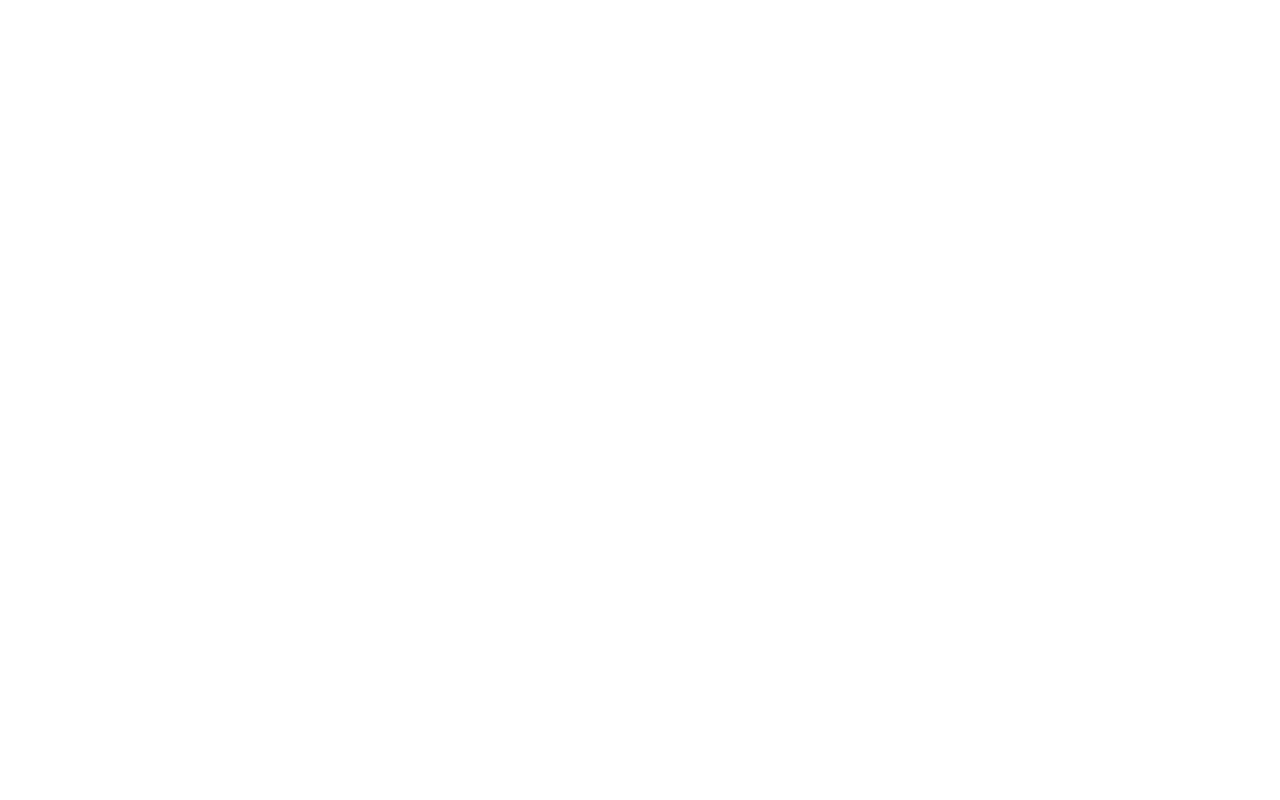
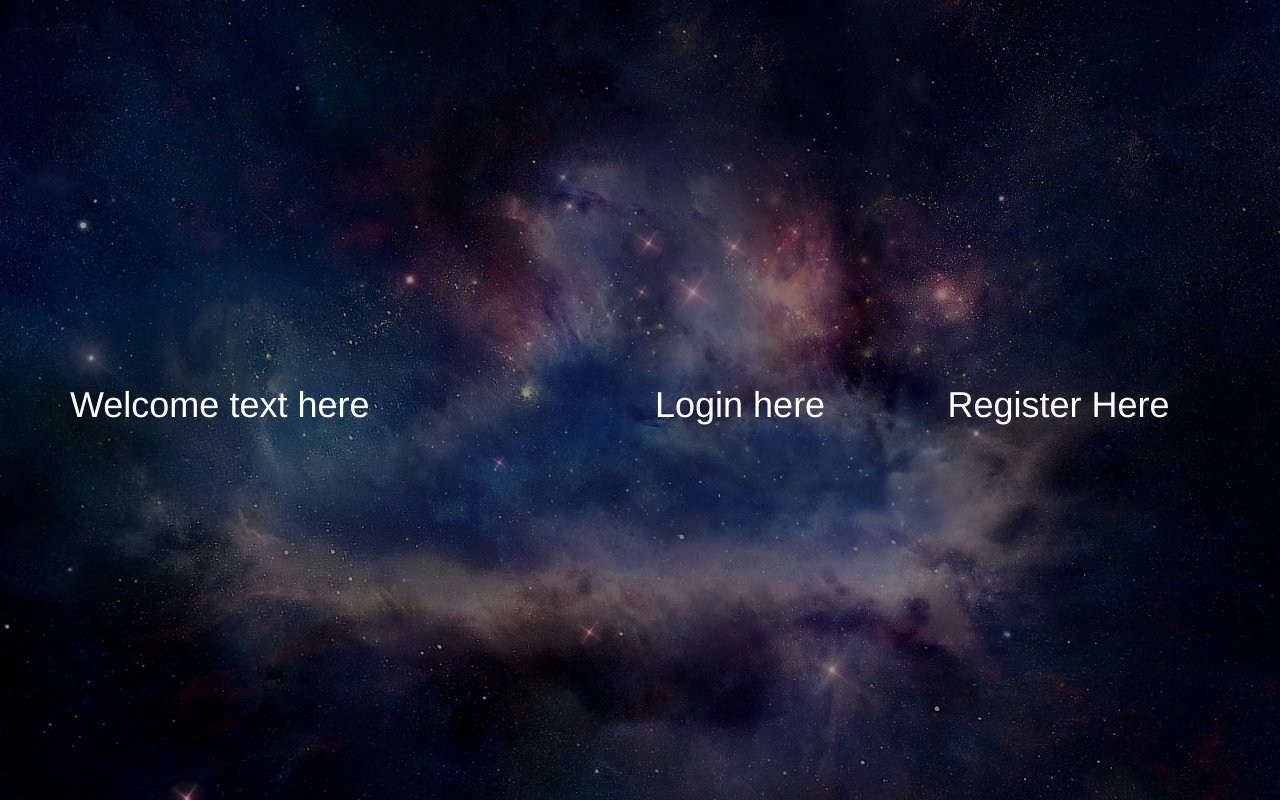
Before and after one commit to remchoi/facny-login-register-page, a plain HTML site: page index.html in a window 1280 px wide. Drawn offline with Linux system fonts and the light colour scheme.

Commit message:
added background image and wrapper mask

```diff
--- a/css/styles.css
+++ b/css/styles.css
@@ -3,10 +3,27 @@ body,
 .main-wrapper {
   height: 100%;
 }
+body {
+  color: #fff;
+}
 .main-wrapper {
   position: relative;
+  -webkit-background-size: cover;
+  -moz-background-size: cover;
+  background-size: cover;
+  background-position: center center;
+}
+.main-wrapper-mask {
+  position: absolute;
+  top: 0;
+  left: 0;
+  width: 100%;
+  height: 100%;
+  z-index: 1;
+  background: rgba(0,0,0,0.4);
 }
 .main-container {
+  z-index: 2;
   position: absolute;
   top: 50%;
   left: 50%;
--- a/index.html
+++ b/index.html
@@ -8,9 +8,22 @@
 	<link rel="stylesheet" href="css/styles.css">
 </head>
 <body>
-	<div class="main-wrapper">
+	<div class="main-wrapper" style="background-image:url(img/bg-cosmos.jpg)">
+		<div class="main-wrapper-mask"></div>
 		<div class="main-container">
-
+			<div class="container">
+				<div class="row">
+					<div class="col-md-6">
+						<h1>Welcome text here</h1>
+					</div>
+					<div class="col-md-3">
+						<h1>Login here</h1>
+					</div>
+					<div class="col-md-3">
+						<h1>Register Here</h1>
+					</div>
+				</div>
+			</div>
 		</div>
 	</div>
 	<script src="js/jquery.js"></script>
```
Also changed, not shown: img/bg-cosmos.jpg (added), 1 other file.
